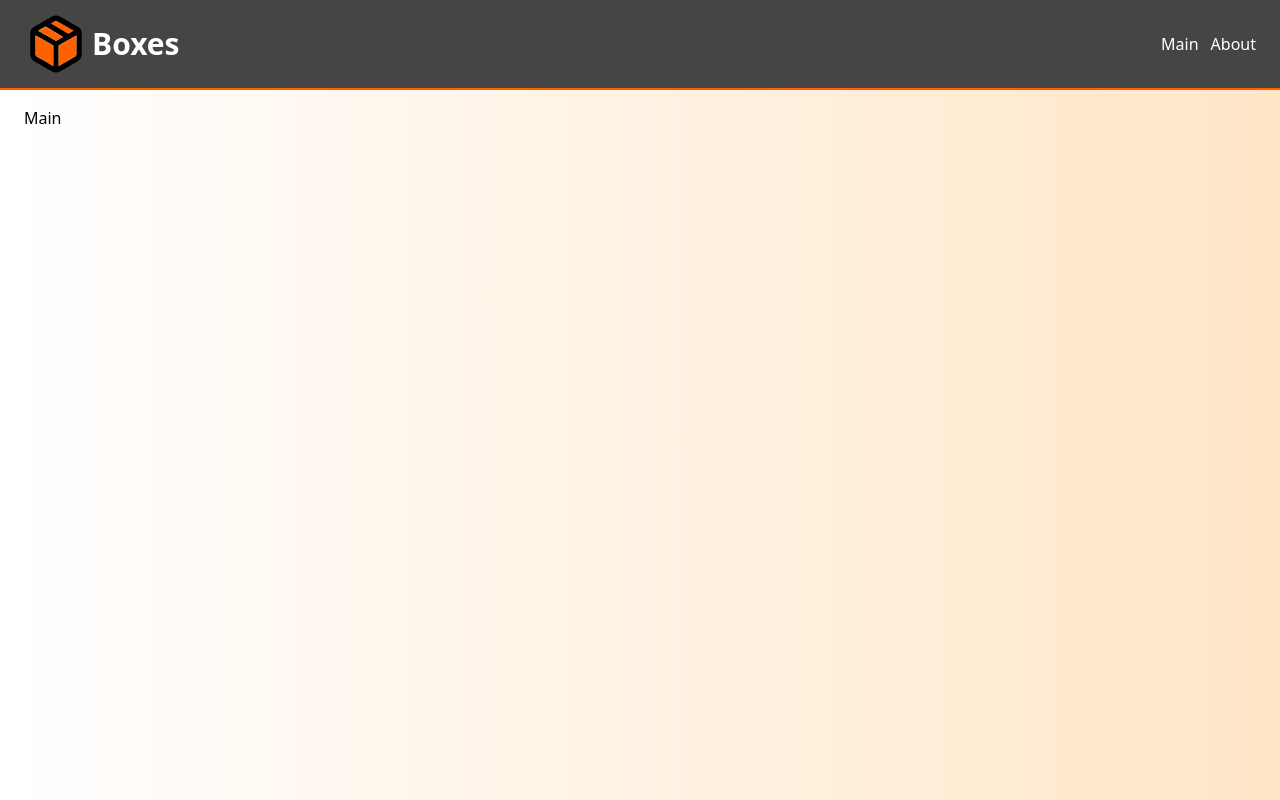
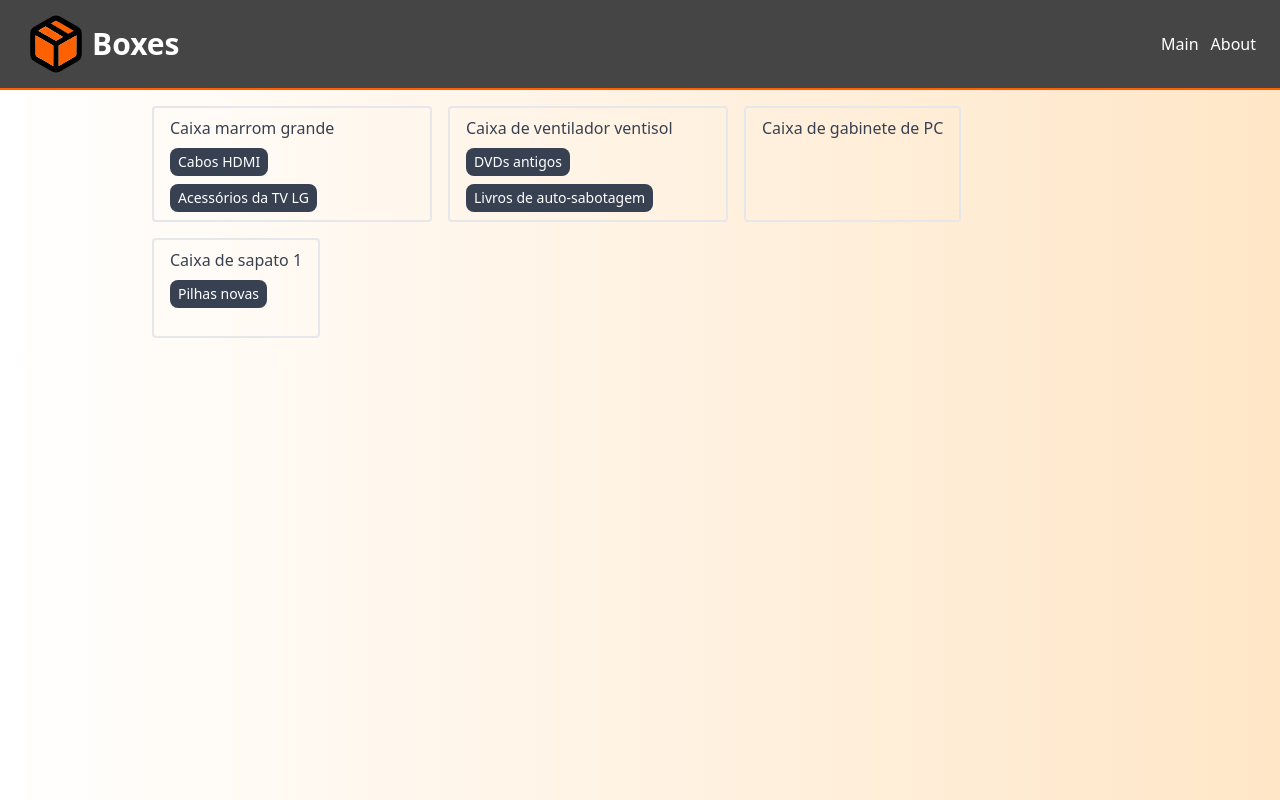
Before and after one commit to johnnysn/boxes, a React (Vite) app: page / in a window 1280 px wide. Built offline with nearby package versions, Linux system fonts and the light colour scheme.

Commit message:
feat: Sets main page to show a few dummy boxes

```diff
--- /dev/null
+++ b/src/components/BoxViewShort.tsx
@@ -0,0 +1,21 @@
+import { Box } from '../models/box.model';
+import ItemViewShort from './ItemViewShort';
+
+type Props = { box: Box };
+
+export default function BoxViewShort({ box }: Props) {
+
+  return (
+    <div
+      className={`py-2 px-4 text-gray-700 font-medium bg-${box.color}-400 border-${box.color}-700 hover:bg-${box.color}-300 transition-color duration-300 border-2 rounded min-h-[100px] max-w-[280px] flex flex-col`}
+    >
+      <div className='mb-2'>{box.label}</div>
+
+      <div className="flex flex-wrap gap-2">
+        {box.items.map((item, index) => (
+          <ItemViewShort key={index} item={item} />
+        ))}
+      </div>
+    </div>
+  );
+}
--- /dev/null
+++ b/src/components/Boxes.tsx
@@ -0,0 +1,12 @@
+import { Box } from "../models/box.model"
+import BoxViewShort from "./BoxViewShort"
+
+type Props = { boxes: Box[] }
+
+export default function Boxes({ boxes }: Props) {
+  return (
+    <div className="flex flex-row flex-wrap md:justify-start justify-center gap-4 max-w-screen-lg">
+      { boxes.map((box, index) => <BoxViewShort key={index} box={box} /> ) }
+    </div>
+  )
+}
--- /dev/null
+++ b/src/components/ItemViewShort.tsx
@@ -0,0 +1,11 @@
+import { Item } from '../models/item.model';
+
+type Props = { item: Item };
+
+export default function ItemViewShort({ item }: Props) {
+  return (
+    <div className="rounded-lg text-sm bg-gray-700 hover:bg-gray-600 text-white font-medium py-1 px-2">
+      {item.label}
+    </div>
+  );
+}
--- /dev/null
+++ b/src/models/item.model.ts
@@ -0,0 +1,10 @@
+export class Item {
+  label: string;
+  quantity: number;
+  color?: string;
+
+  constructor(label: string) {
+    this.label = label;
+    this.quantity = 1;
+  }
+}
--- a/src/pages/Main.tsx
+++ b/src/pages/Main.tsx
@@ -1,9 +1,41 @@
-import React from 'react'
+import { Item } from '../models/item.model';
+import { Box } from '../models/box.model';
+import Boxes from '../components/Boxes';
+import { useState } from 'react';
 
-type Props = {}
+type Props = {};
 
-export default function Main({}: Props) {
-  return (
-    <div>Main</div>
-  )
+const DUMMY_BOXES: Box[] = [
+  {
+    id: '1',
+    label: 'Caixa marrom grande',
+    items: [new Item('Cabos HDMI'), new Item('Acessórios da TV LG')],
+    color: 'blue',
+  },
+  {
+    id: '2',
+    label: 'Caixa de ventilador ventisol',
+    items: [new Item('DVDs antigos'), new Item('Livros de auto-sabotagem')],
+    color: 'emerald',
+  },
+  {
+    id: '3',
+    label: 'Caixa de gabinete de PC',
+    items: [],
+    color: 'red',
+  },
+  {
+    id: '4',
+    label: 'Caixa de sapato 1',
+    items: [new Item('Pilhas novas')],
+    color: 'yellow',
+  },
+];
+
+export default function MainPage({}: Props) {
+  const [boxes, setBoxes] = useState(DUMMY_BOXES);
+
+  return <div className="flex flex-col items-center">
+    <Boxes boxes={ boxes } />
+  </div>;
 }
```
Also changed, not shown: src/models/box.model.ts (added, +8 -0 lines).
